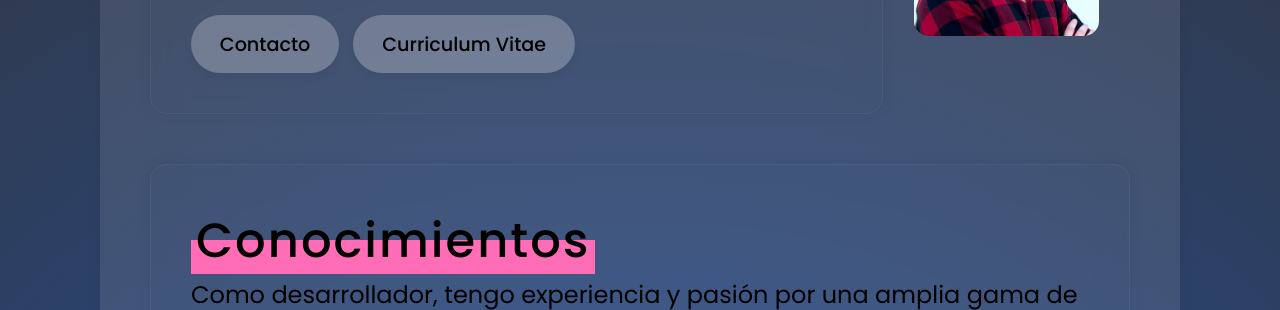
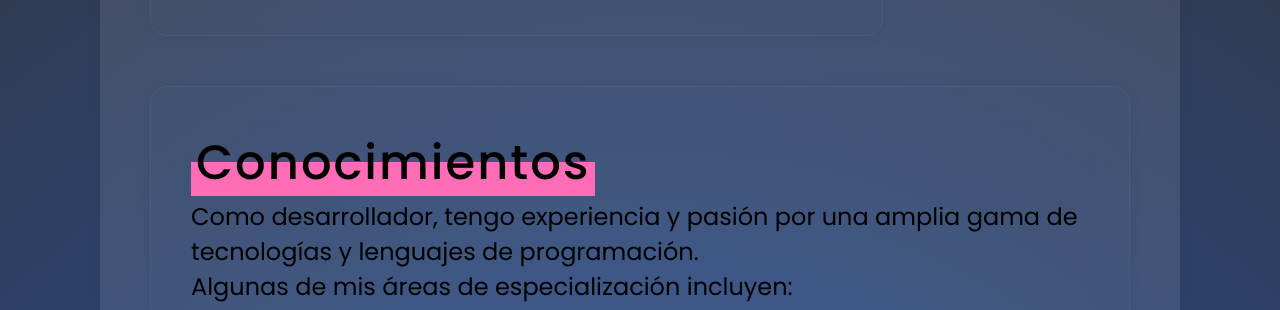
Before and after one commit to Drasee/portfolio, a plain HTML site: page index.html in a window 1280 px wide. Shown: the part 475-785 px from the top of the page. Drawn offline with nearby package versions, Linux system fonts and the light colour scheme; no server answers; files whose address does not match are found by name.

Commit message:
Little fixes

```diff
--- a/index.html
+++ b/index.html
@@ -59,8 +59,8 @@
               robustas y <b>eficientes</b> que impulsan el funcionamiento de
               aplicaciones y sistemas.
             </p>
-            <a href="mailto:lucy_fxt@live.com" data-aos="fade-right" data-aos-duration="1000">Contacto</a>
-            <a href="assets/CV.pdf" download="assets/CV.pdf" data-aos="fade-right" data-aos-duration="1000">Curriculum Vitae</a>
+            <!-- <a href="mailto:lucy_fxt@live.com" data-aos="fade-right" data-aos-duration="1000">Contacto</a>
+            <a href="assets/CV.pdf" download="assets/CV.pdf" data-aos="fade-right" data-aos-duration="1000">Curriculum Vitae</a> -->
           </div>
           <div class="img">
             <!-- PARTICLES PROFILE PHOTO -->
```
Also changed, not shown: 1 other file.
